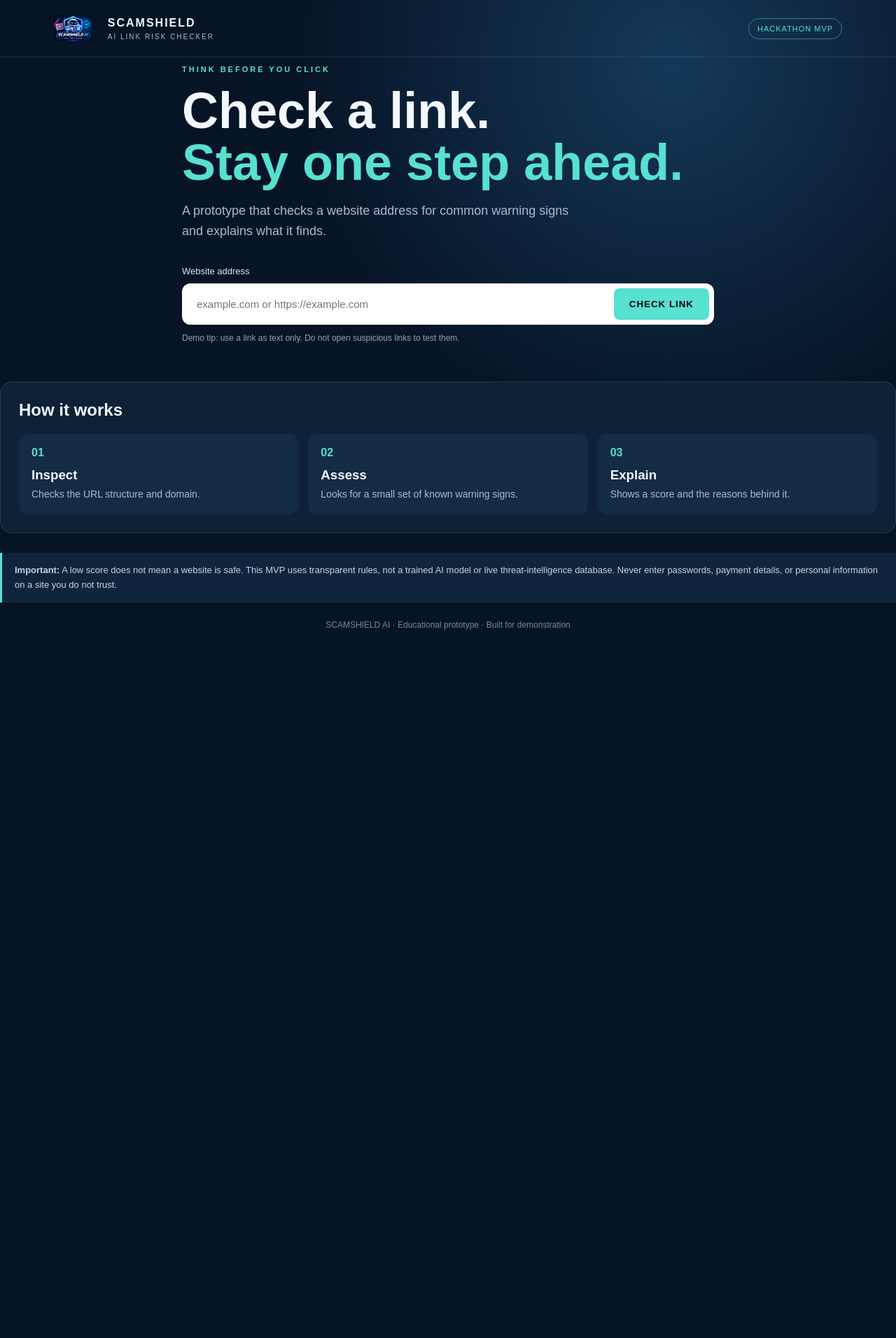
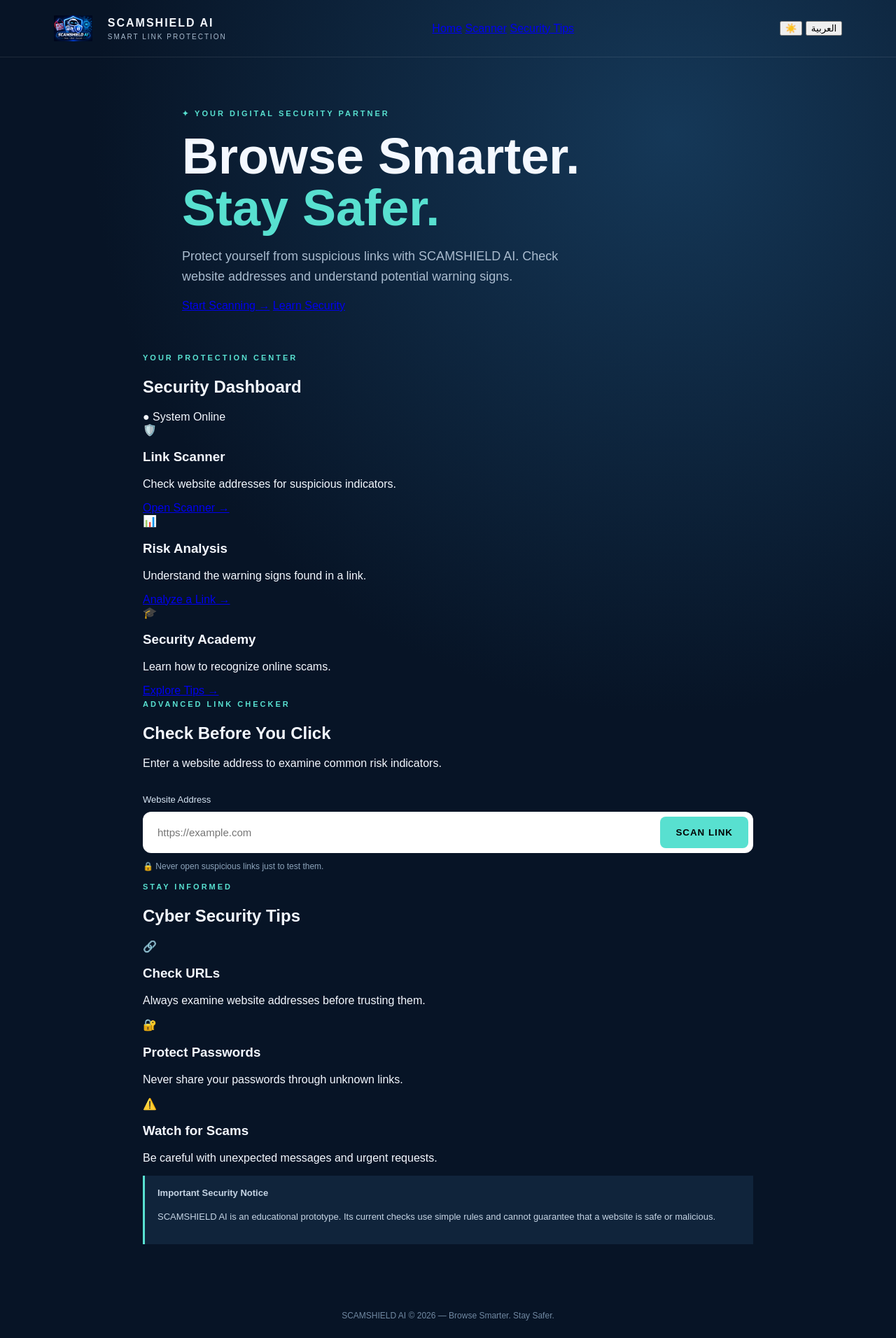
Before and after one commit to yossefayman00m-beep/SCAMSHIELD-AI-3., a Flask app: page / in a window 1280 px wide. Shown: the whole page at 70% size. Before the commit the page ends 900 px from the top, so only its background shows below. Run offline with Flask 3, Linux system fonts and the light colour scheme.

Commit message:
Upgrade dashboard design.

```diff
--- a/templates/index.html
+++ b/templates/index.html
@@ -1,41 +1,189 @@
-<!doctype html>
+
+<!DOCTYPE html>
 <html lang="en">
 <head>
-  <meta charset="utf-8"><meta name="viewport" content="width=device-width, initial-scale=1">
-  <title>SCAMSHIELD AI | Link Risk Checker</title>
-  <link rel="stylesheet" href="{{ url_for('static', filename='style.css') }}">
+    <meta charset="UTF-8">
+    <meta name="viewport" content="width=device-width, initial-scale=1">
+    <title>SCAMSHIELD AI | Cyber Security</title>
+    <link rel="stylesheet" href="{{ url_for('static', filename='style.css') }}">
 </head>
 <body>
-<header>
+
+<header class="navbar">
     <div class="brand">
-        <img src="{{ url_for('static', filename='d538ddeb-d47d-46ed-b900-54e9f63cf324.png') }}" class="logo" alt="SCAMSHIELD AI">
+        <img src="{{ url_for('static', filename='d538ddeb-d47d-46ed-b900-54e9f63cf324.png') }}" class="logo" alt="Logo">
         <div>
-            <b>SCAMSHIELD</b>
-            <small>AI LINK RISK CHECKER</small>
+            <b>SCAMSHIELD AI</b>
+            <small>SMART LINK PROTECTION</small>
         </div>
     </div>
-    <span class="tag">HACKATHON MVP</span>
+
+    <nav>
+        <a href="#home">Home</a>
+        <a href="#scanner">Scanner</a>
+        <a href="#awareness">Security Tips</a>
+    </nav>
+
+    <div class="nav-actions">
+        <button type="button" id="themeBtn">☀️</button>
+        <button type="button" id="langBtn">العربية</button>
+    </div>
 </header>
 
-  <section class="hero">
-    <p class="eyebrow">THINK BEFORE YOU CLICK</p>
-    <h1>Check a link.<br><em>Stay one step ahead.</em></h1>
-    <p class="intro">A prototype that checks a website address for common warning signs and explains what it finds.</p>
-    <form method="post">
-      <label for="url">Website address</label>
-      <div class="inputrow"><input id="url" name="url" value="{{ submitted }}" placeholder="example.com or https://example.com" required><button>CHECK LINK</button></div>
+<main id="home">
+
+<section class="hero">
+    <span class="eyebrow">✦ YOUR DIGITAL SECURITY PARTNER</span>
+
+    <h1>
+        Browse Smarter.<br>
+        <em>Stay Safer.</em>
+    </h1>
+
+    <p class="intro">
+        Protect yourself from suspicious links with SCAMSHIELD AI.
+        Check website addresses and understand potential warning signs.
+    </p>
+
+    <div class="hero-buttons">
+        <a href="#scanner" class="primary-btn">Start Scanning →</a>
+        <a href="#awareness" class="secondary-btn">Learn Security</a>
+    </div>
+</section>
+
+<section class="dashboard">
+    <div class="section-heading">
+        <div>
+            <span class="eyebrow">YOUR PROTECTION CENTER</span>
+            <h2>Security Dashboard</h2>
+        </div>
+        <span class="status">● System Online</span>
+    </div>
+
+    <div class="dashboard-grid">
+        <article class="dash-card">
+            <span>🛡️</span>
+            <h3>Link Scanner</h3>
+            <p>Check website addresses for suspicious indicators.</p>
+            <a href="#scanner">Open Scanner →</a>
+        </article>
+
+        <article class="dash-card">
+            <span>📊</span>
+            <h3>Risk Analysis</h3>
+            <p>Understand the warning signs found in a link.</p>
+            <a href="#scanner">Analyze a Link →</a>
+        </article>
+
+        <article class="dash-card">
+            <span>🎓</span>
+            <h3>Security Academy</h3>
+            <p>Learn how to recognize online scams.</p>
+            <a href="#awareness">Explore Tips →</a>
+        </article>
+    </div>
+</section>
+
+<section class="scanner-section" id="scanner">
+    <span class="eyebrow">ADVANCED LINK CHECKER</span>
+    <h2>Check Before You Click</h2>
+    <p>Enter a website address to examine common risk indicators.</p>
+
+    <form method="POST">
+        <label for="url">Website Address</label>
+        <div class="inputrow">
+            <input
+                id="url"
+                name="url"
+                value="{{ submitted }}"
+                placeholder="https://example.com"
+                required
+            >
+            <button type="submit">SCAN LINK</button>
+        </div>
     </form>
-    <p class="privacy">Demo tip: use a link as text only. Do not open suspicious links to test them.</p>
-  </section>
-  {% if result %}
-  <section class="result">
-    <div class="resulttop"><div><p class="eyebrow">SCAN RESULT</p><h2>{{ result.level }}</h2></div><div class="score">{{ result.score }}<small>/100</small></div></div>
-    <div class="meter"><span style="width: {{ result.score }}%"></span></div>
-    <h3>What we noticed</h3><ul>{% for reason in result.reasons %}<li>{{ reason }}</li>{% endfor %}</ul>
-  </section>
-  {% endif %}
-  <section class="how"><h2>How it works</h2><div class="cards"><article><b>01</b><h3>Inspect</h3><p>Checks the URL structure and domain.</p></article><article><b>02</b><h3>Assess</h3><p>Looks for a small set of known warning signs.</p></article><article><b>03</b><h3>Explain</h3><p>Shows a score and the reasons behind it.</p></article></div></section>
-  <aside><b>Important:</b> A low score does not mean a website is safe. This MVP uses transparent rules, not a trained AI model or live threat-intelligence database. Never enter passwords, payment details, or personal information on a site you do not trust.</aside>
+
+    <p class="privacy">🔒 Never open suspicious links just to test them.</p>
+
+    {% if result %}
+    <div class="result">
+        <div class="resulttop">
+            <div>
+                <span class="eyebrow">SCAN RESULT</span>
+                <h2>{{ result.level }}</h2>
+            </div>
+            <div class="score">{{ result.score }}<small>/100</small></div>
+        </div>
+
+        <div class="meter">
+            <span style="width: {{ result.score }}%"></span>
+        </div>
+
+        <h3>What We Found</h3>
+        <ul>
+            {% for reason in result.reasons %}
+            <li>{{ reason }}</li>
+            {% endfor %}
+        </ul>
+    </div>
+    {% endif %}
+</section>
+
+<section class="awareness" id="awareness">
+    <span class="eyebrow">STAY INFORMED</span>
+    <h2>Cyber Security Tips</h2>
+
+    <div class="dashboard-grid">
+        <article class="dash-card">
+            <span>🔗</span>
+            <h3>Check URLs</h3>
+            <p>Always examine website addresses before trusting them.</p>
+        </article>
+
+        <article class="dash-card">
+            <span>🔐</span>
+            <h3>Protect Passwords</h3>
+            <p>Never share your passwords through unknown links.</p>
+        </article>
+
+        <article class="dash-card">
+            <span>⚠️</span>
+            <h3>Watch for Scams</h3>
+            <p>Be careful with unexpected messages and urgent requests.</p>
+        </article>
+    </div>
+</section>
+
+<aside class="notice">
+    <b>Important Security Notice</b>
+    <p>
+        SCAMSHIELD AI is an educational prototype.
+        Its current checks use simple rules and cannot guarantee
+        that a website is safe or malicious.
+    </p>
+</aside>
+
 </main>
-<footer>SCAMSHIELD AI · Educational prototype · Built for demonstration</footer>
-</body></html>
+
+<footer>
+    SCAMSHIELD AI © 2026 — Browse Smarter. Stay Safer.
+</footer>
+
+<script>
+const themeBtn = document.getElementById("themeBtn");
+
+themeBtn.addEventListener("click", () => {
+    document.body.classList.toggle("light-mode");
+    themeBtn.textContent =
+        document.body.classList.contains("light-mode") ? "🌙" : "☀️";
+});
+
+const langBtn = document.getElementById("langBtn");
+
+langBtn.addEventListener("click", () => {
+    alert("Arabic translation will be added in the next development stage.");
+});
+</script>
+
+</body>
+</html>
```
